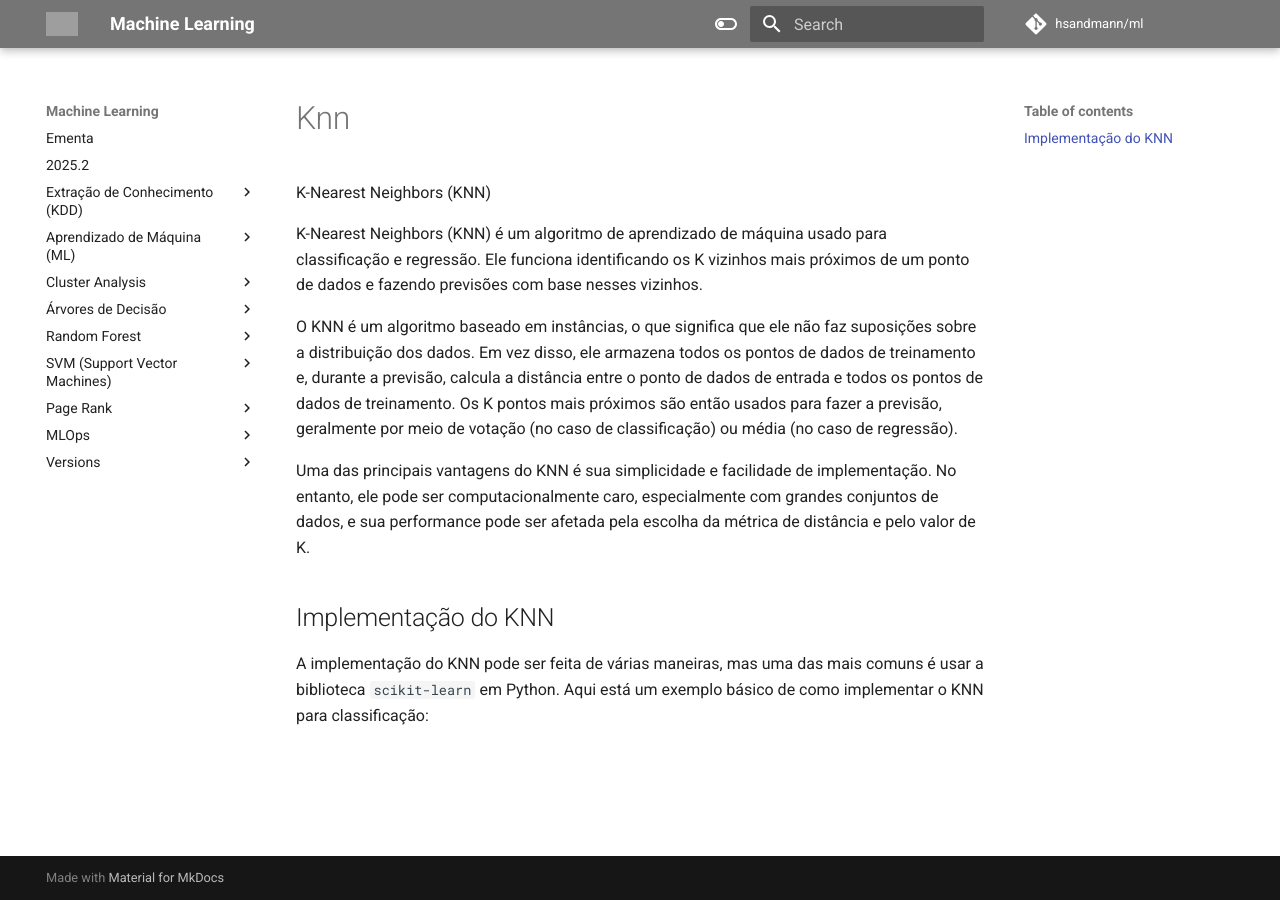
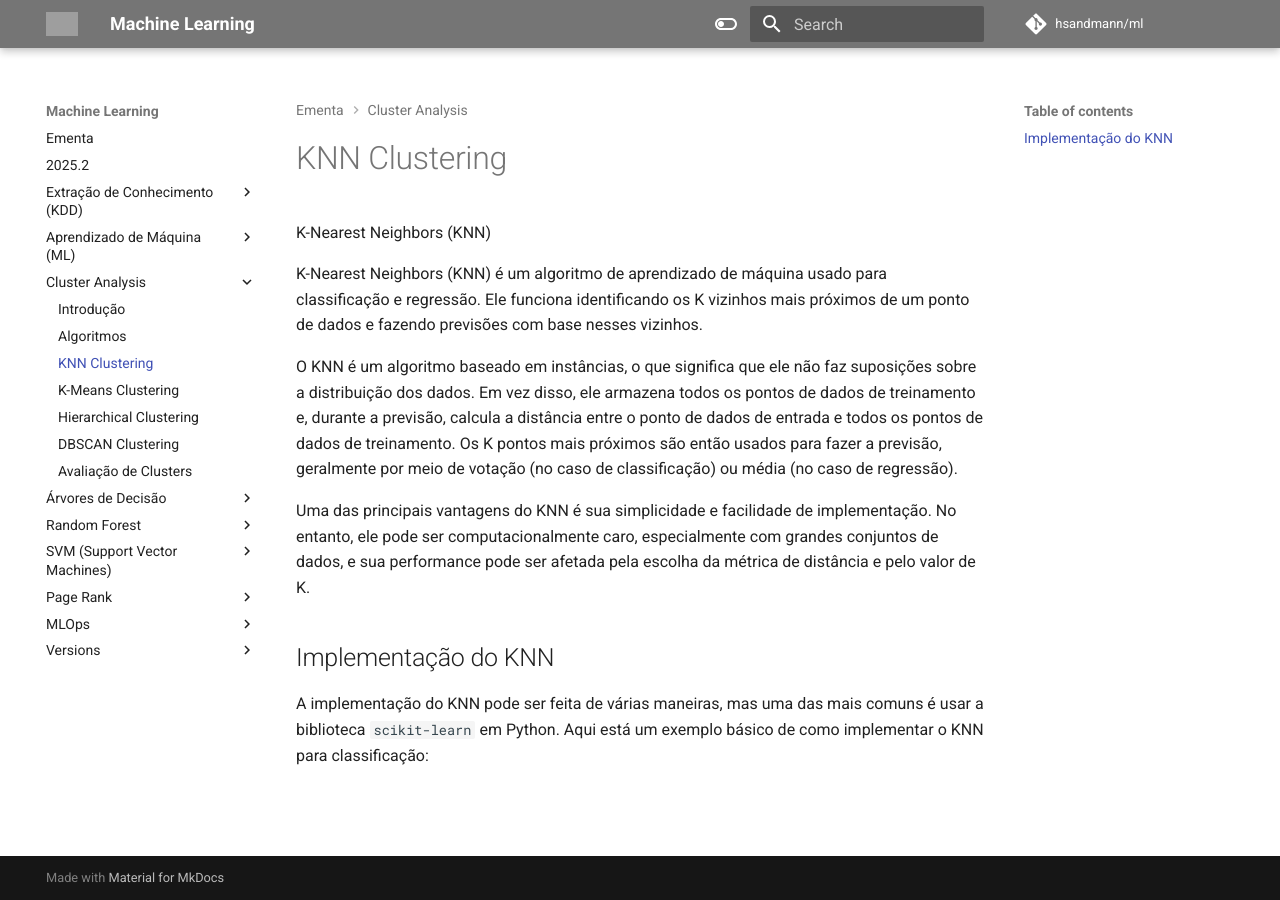
Before and after one commit to hsandmann/ml, an MkDocs documentation site: the page built from docs/cluster/knn.md, in a window 1280 px wide. Built offline with MkDocs 1.6.1 and Material for MkDocs 9.7.7, drawn with Linux system fonts in a browser that asks for light colours; comment, search, counter and statistics services are not loaded; grey boxes are pictures that could not be loaded.

Commit message:
first commit

```diff
--- a/mkdocs.yml
+++ b/mkdocs.yml
@@ -158,9 +158,9 @@ nav:
     - Algoritmos de Agrupamento: .ml/agrupamento.md
 
   - Cluster Analysis:
-    - Introdução: .cluster_analysis/introducao.md
+    - Introdução: ./cluster_analysis/introducao.md
     - Algoritmos: .cluster_analysis/algoritmos.md
-    - KNN Clustering: .cluster/knn.md
+    - KNN Clustering: ./cluster/knn.md
     - K-Means Clustering: .cluster_analysis/kmeans.md
     - Hierarchical Clustering: .cluster_analysis/hierarchical.md
     - DBSCAN Clustering: .cluster_analysis/dbscan.md
```
